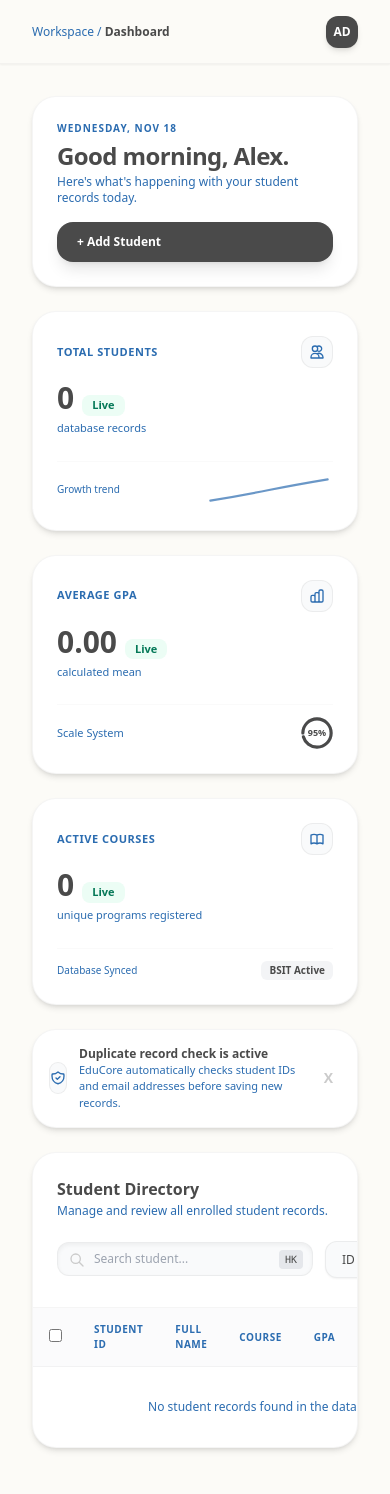
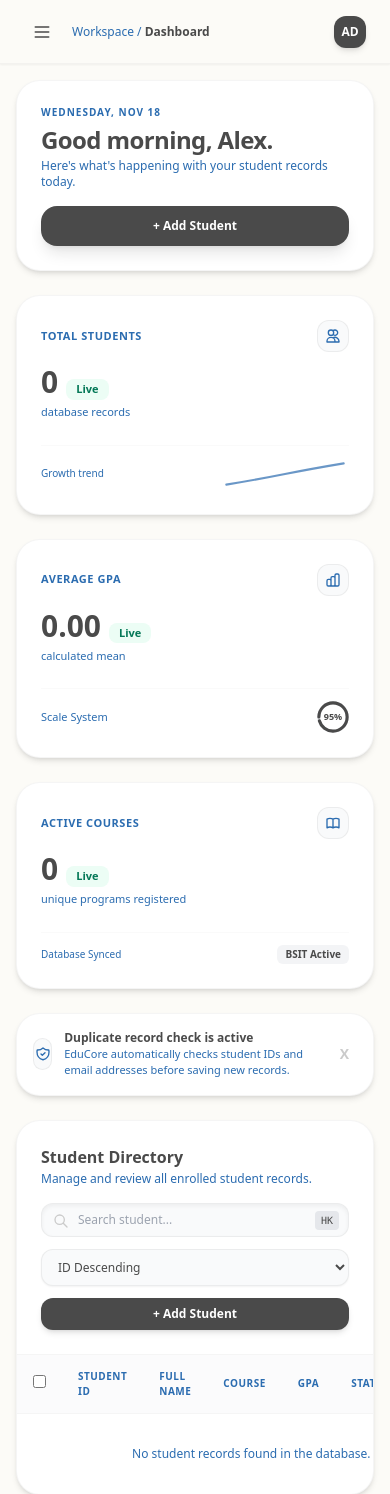
Before and after one commit to georgealmadrones-del/DSA_System, a Laravel app: page /students in a window 390 px wide. Shown: the top 1494 px of the page. Run offline with Laravel 12, Linux system fonts and the light colour scheme; data that the repository does not hold is empty; some libraries are stand-ins or nearby versions.

Commit message:
Add responsive mobile navigation drawer and hamburger menu

```diff
--- a/resources/views/students/index.blade.php
+++ b/resources/views/students/index.blade.php
@@ -23,7 +23,75 @@ tailwind.config = {
 </head>
 <body class="bg-[#FCFBF7] text-charcoal font-sans antialiased h-screen overflow-hidden flex selection:bg-slateblue/20">
 
-<!-- Fixed Left Sidebar Navigation -->
+<!-- Mobile Sidebar Overlay Drawer -->
+<div id="mobileSidebar" class="fixed inset-0 bg-charcoal/50 backdrop-blur-sm z-50 hidden md:hidden flex">
+    <div class="w-64 h-full bg-[#FFFEEB] border-r border-coolgrey/30 flex flex-col justify-between shadow-2xl p-4">
+        <div>
+            <!-- Drawer Header & Close Button -->
+            <div class="flex items-center justify-between pb-4 border-b border-coolgrey/20">
+                <div class="flex items-center space-x-3">
+                    <div class="w-8 h-8 rounded-xl bg-charcoal flex items-center justify-center text-white shadow-md">
+                        <div class="grid grid-cols-2 gap-0.5">
+                            <span class="w-1.5 h-1.5 bg-white rounded-full"></span>
+                            <span class="w-1.5 h-1.5 bg-white rounded-full"></span>
+                            <span class="w-1.5 h-1.5 bg-white rounded-full"></span>
+                            <span class="w-1.5 h-1.5 bg-white rounded-full"></span>
+                        </div>
+                    </div>
+                    <span class="font-extrabold text-sm text-charcoal">EduCore SaaS</span>
+                </div>
+                <button onclick="toggleMobileSidebar()" class="text-gray-400 hover:text-charcoal font-bold text-lg p-1">✕</button>
+            </div>
+
+            <!-- Workspace Selector -->
+            <div class="py-4">
+                <div class="p-3 bg-white rounded-2xl border border-coolgrey/30 flex items-center justify-between text-xs shadow-sm">
+                    <div class="flex items-center space-x-2.5">
+                        <div class="w-7 h-7 rounded-xl bg-gray-50 border border-coolgrey/30 flex items-center justify-center font-bold text-[10px] text-charcoal">EA</div>
+                        <div>
+                            <p class="font-bold text-charcoal leading-tight">{{ session('workspace_name', 'Eastwood Academy') }}</p>
+                            <p class="text-[10px] text-slateblue font-medium mt-0.5">Academic workspace</p>
+                        </div>
+                    </div>
+                </div>
+            </div>
+
+            <!-- Mobile Navigation Links -->
+            <nav class="space-y-1">
+                <p class="px-3 text-[10px] font-bold uppercase tracking-wider text-slateblue/70 mb-2">Workspace</p>
+                <a href="{{ route('students.index') }}" class="flex items-center justify-between px-3 py-2.5 rounded-2xl bg-white text-charcoal font-bold text-xs border border-coolgrey/30 shadow-md">
+                    <div class="flex items-center space-x-3">
+                        <span class="w-1.5 h-1.5 rounded-full bg-charcoal"></span>
+                        <span>Dashboard</span>
+                    </div>
+                </a>
+                <a href="{{ route('students.directory') }}" class="flex items-center justify-between px-3 py-2.5 rounded-2xl text-charcoal/70 hover:bg-white/60 text-xs font-semibold transition">
+                    <span>Student Directory</span>
+                    <span class="px-1.5 py-0.5 bg-gray-100 text-charcoal rounded-md text-[10px] font-bold">{{ $totalStudents }}</span>
+                </a>
+                <a href="{{ route('actions') }}" class="flex items-center space-x-3 px-3 py-2.5 rounded-2xl text-charcoal/70 hover:bg-white/60 text-xs font-semibold transition">
+                    <span>Actions</span>
+                </a>
+                <a href="{{ route('settings') }}" class="flex items-center space-x-3 px-3 py-2.5 rounded-2xl text-charcoal/70 hover:bg-white/60 text-xs font-semibold transition">
+                    <span>Settings</span>
+                </a>
+            </nav>
+        </div>
+
+        <!-- Mobile Drawer Footer / Logout -->
+        <div class="pt-4 border-t border-coolgrey/20">
+            <form action="{{ route('logout') }}" method="POST">
+                @csrf
+                <button type="submit" class="w-full py-2.5 bg-rose-50 text-rose-600 rounded-xl text-xs font-bold hover:bg-rose-100 transition flex items-center justify-center space-x-2">
+                    <svg class="w-4 h-4" fill="none" stroke="currentColor" viewBox="0 0 24 24"><path stroke-linecap="round" stroke-linejoin="round" stroke-width="2" d="M17 16l4-4m0 0l-4-4m4 4H7m6 4v1a3 3 0 01-3 3H6a3 3 0 01-3-3V7a3 3 0 013-3h4a3 3 0 013 3v1"/></svg>
+                    <span>Log Out</span>
+                </button>
+            </form>
+        </div>
+    </div>
+</div>
+
+<!-- Fixed Desktop Left Sidebar Navigation -->
 <aside class="w-64 h-full bg-[#FFFEEB]/80 backdrop-blur-md border-r border-coolgrey/30 flex flex-col justify-between hidden md:flex shrink-0 shadow-lg">
     <div>
         <!-- Logo Area -->
@@ -107,16 +175,22 @@ tailwind.config = {
 
 <!-- Scrollable Right Main Content Wrapper -->
 <main class="flex-1 h-full flex flex-col min-w-0 overflow-hidden">
-    <!-- Top Header Bar -->
-    <header class="bg-[#FCFBF7] border-b border-coolgrey/20 h-16 flex items-center justify-between px-8 shrink-0 shadow-sm">
-        <div class="text-xs text-slateblue font-medium">Workspace / <span class="text-charcoal font-semibold">Dashboard</span></div>
+    <!-- Top Header Bar with Mobile Hamburger -->
+    <header class="bg-[#FCFBF7] border-b border-coolgrey/20 h-16 flex items-center justify-between px-6 shrink-0 shadow-sm">
+        <div class="flex items-center space-x-3">
+            <!-- Hamburger Menu Button for Mobile -->
+            <button onclick="toggleMobileSidebar()" class="md:hidden p-2 text-charcoal hover:bg-gray-100 rounded-xl transition">
+                <svg class="w-5 h-5" fill="none" stroke="currentColor" viewBox="0 0 24 24"><path stroke-linecap="round" stroke-linejoin="round" stroke-width="2" d="M4 6h16M4 12h16M4 18h16"/></svg>
+            </button>
+            <div class="text-xs text-slateblue font-medium">Workspace / <span class="text-charcoal font-semibold">Dashboard</span></div>
+        </div>
         <div class="flex items-center space-x-3">
             <div onclick="document.getElementById('profileModal').classList.remove('hidden')" class="w-8 h-8 rounded-xl bg-charcoal text-white font-bold text-xs flex items-center justify-center shadow-md cursor-pointer">AD</div>
         </div>
     </header>
 
     <!-- Independent Scrolling Area -->
-    <div class="flex-1 overflow-y-auto p-8 space-y-6">
+    <div class="flex-1 overflow-y-auto p-4 md:p-8 space-y-6">
         <!-- Greeting Banner -->
         <div class="flex flex-col md:flex-row md:items-center md:justify-between bg-white p-6 rounded-3xl border border-coolgrey/20 shadow-md">
             <div>
@@ -126,7 +200,7 @@ tailwind.config = {
                 <h1 id="live-greeting" class="text-2xl font-extrabold tracking-tight text-charcoal">Good morning, {{ session('admin_name', 'Alex') }}.</h1>
                 <p class="text-xs text-slateblue mt-0.5">Here's what's happening with your student records today.</p>
             </div>
-            <button onclick="document.getElementById('addModal').classList.remove('hidden')" class="mt-4 md:mt-0 px-5 py-3 bg-charcoal text-white rounded-2xl text-xs font-bold hover:bg-charcoal/90 transition shadow-lg flex items-center space-x-2">
+            <button onclick="document.getElementById('addModal').classList.remove('hidden')" class="mt-4 md:mt-0 px-5 py-3 bg-charcoal text-white rounded-2xl text-xs font-bold hover:bg-charcoal/90 transition shadow-lg flex items-center justify-center space-x-2">
                 <span>+ Add Student</span>
             </button>
         </div>
@@ -227,9 +301,9 @@ tailwind.config = {
                     <p class="text-xs text-slateblue mt-0.5">Manage and review all enrolled student records.</p>
                 </div>
                 <!-- Search and Sort Toolbar -->
-                <form method="GET" action="{{ route('students.index') }}" class="flex items-center space-x-3">
+                <form method="GET" action="{{ route('students.index') }}" class="flex flex-col sm:flex-row items-stretch sm:items-center gap-3">
                     <div class="relative">
-                        <input type="text" name="search" value="{{ request('search') }}" placeholder="Search student..." class="pl-9 pr-12 py-2 bg-gray-50 border border-coolgrey/30 rounded-xl text-xs focus:outline-none focus:ring-2 focus:ring-slateblue/50 w-64 shadow-inner">
+                        <input type="text" name="search" value="{{ request('search') }}" placeholder="Search student..." class="w-full sm:w-64 pl-9 pr-12 py-2 bg-gray-50 border border-coolgrey/30 rounded-xl text-xs focus:outline-none focus:ring-2 focus:ring-slateblue/50 shadow-inner">
                         <svg class="w-4 h-4 text-coolgrey absolute left-3 top-2.5" fill="none" stroke="currentColor" viewBox="0 0 24 24"><path stroke-linecap="round" stroke-linejoin="round" stroke-width="2" d="M21 21l-6-6m2-5a7 7 0 11-14 0 7 7 0 0114 0z"/></svg>
                         <span class="absolute right-2.5 top-2 text-charcoal px-1.5 py-0.5 rounded text-[10px] bg-gray-200 font-mono">HK</span>
                     </div>
@@ -392,8 +466,13 @@ tailwind.config = {
     </div>
 </div>
 
-<!-- JavaScript to populate Modals & Real-Time Date/Greeting -->
+<!-- JavaScript for Mobile Drawer, Modals, and Real-Time Date/Greeting -->
 <script>
+function toggleMobileSidebar() {
+    const sidebar = document.getElementById('mobileSidebar');
+    sidebar.classList.toggle('hidden');
+}
+
 function openEditModal(id, studentId, name, course, gpa) {
     const form = document.getElementById('editForm');
     form.action = `/students/${id}`;
```
